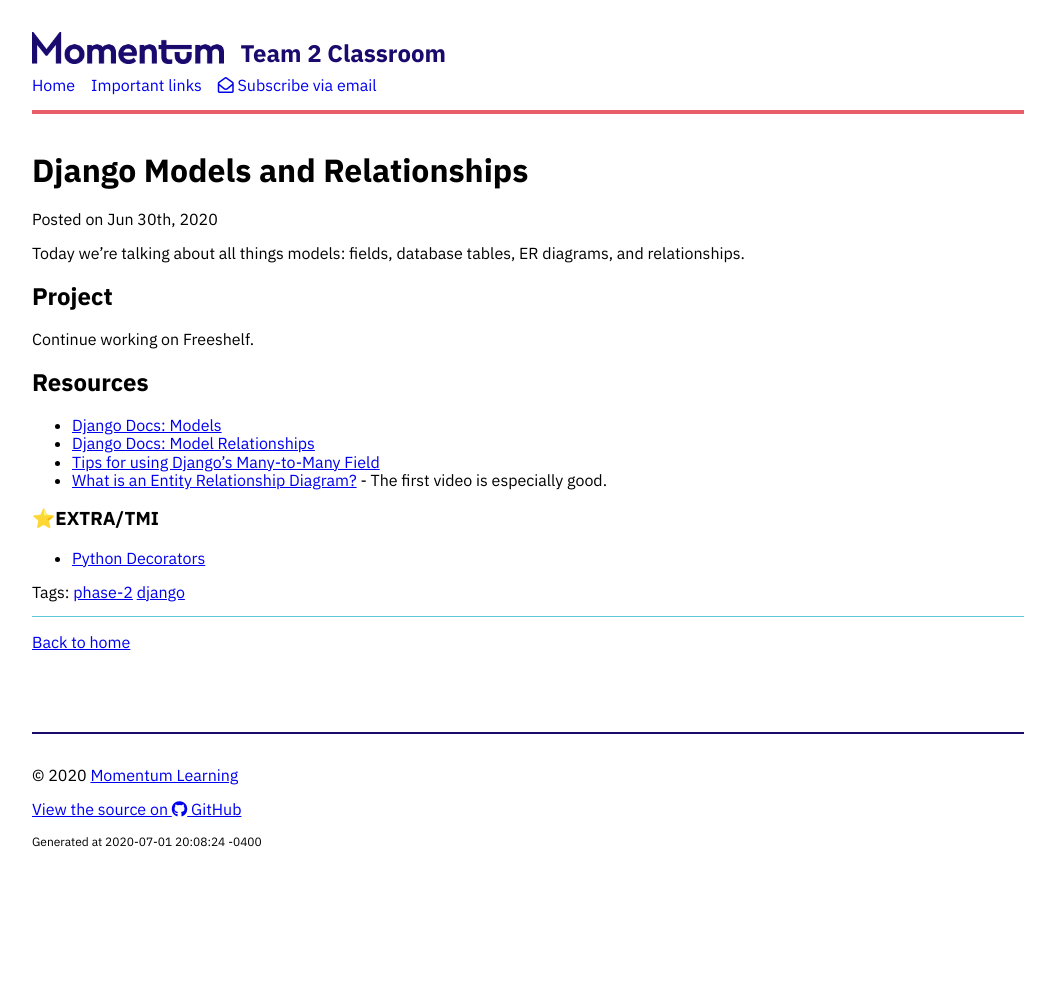
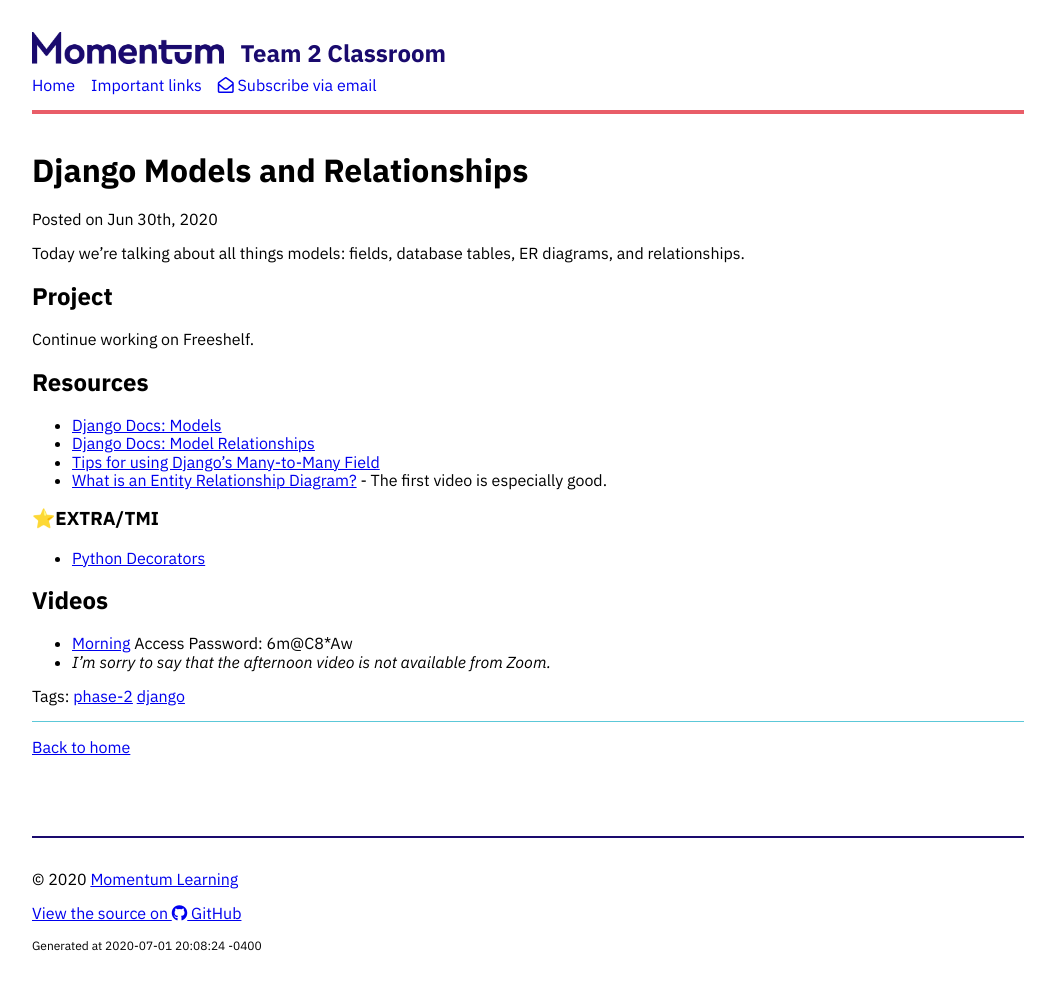
Before and after one commit to momentum-team-3/momentum-team-3.github.io, a Jekyll site: the page built from _posts/2020-06-30-django-models.md, in a window 1280 px wide. Shown: the whole page, without its empty margins (112-1167 px from the left). Built offline with Jekyll 4.4.1, drawn with Linux system fonts in a browser that asks for light colours; nearby versions of some CDN libraries; before the commit the page ends 900 px from its top, so only the background shows below that.

Commit message:
Update links

```diff
--- a/_posts/2020-06-30-django-models.md
+++ b/_posts/2020-06-30-django-models.md
@@ -21,3 +21,8 @@ Continue working on Freeshelf.
 ### ⭐EXTRA/TMI
 
 * [Python Decorators](https://realpython.com/primer-on-python-decorators/)
+
+## Videos
+
+- [Morning](https://us02web.zoom.us/rec/share/2slED6zo5kVOeaP0xEHGavR_H9X9eaa8hCVLq6UMzhxDJmuY3argRjjLZa1j0IKo) Access Password: 6m@C8*Aw
+- *I'm sorry to say that the afternoon video is not available from Zoom.*
```
Also changed, not shown: _posts/2020-07-01-django-more-models.md (+1 -0 lines).
